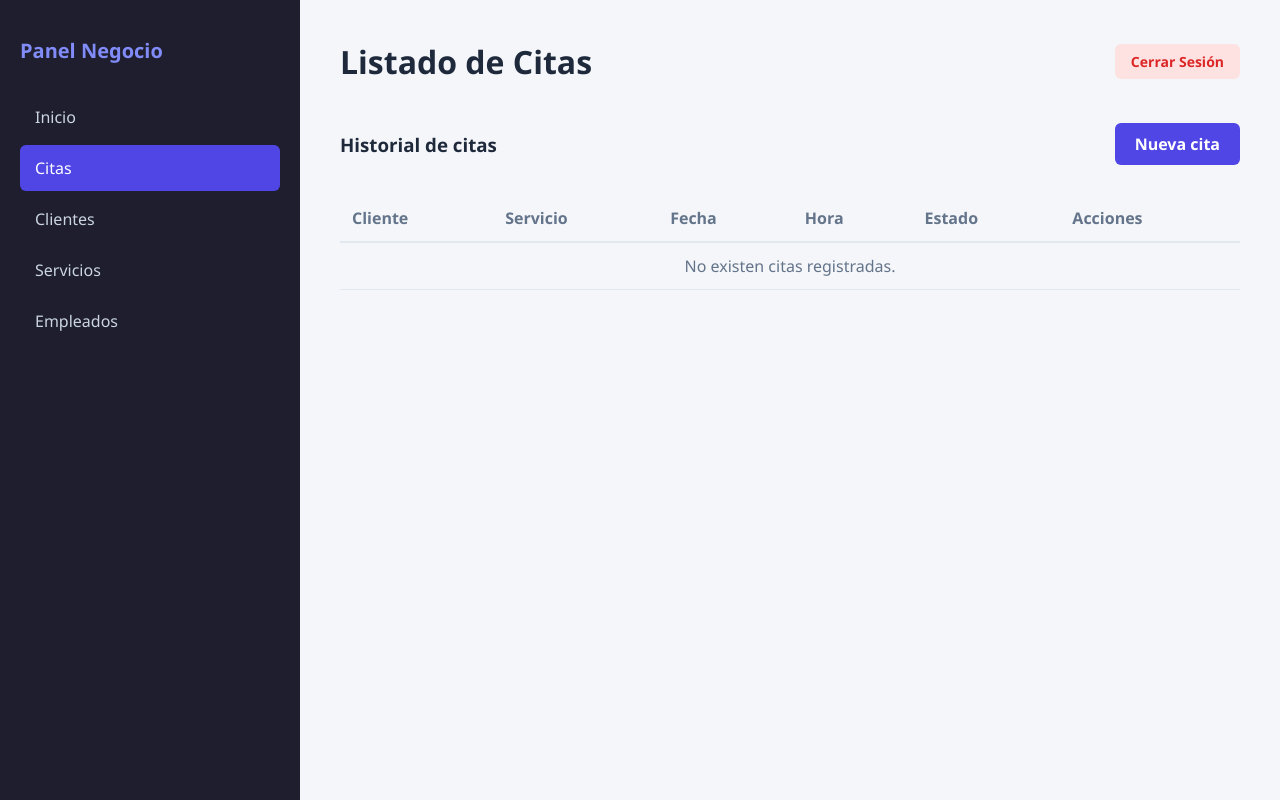
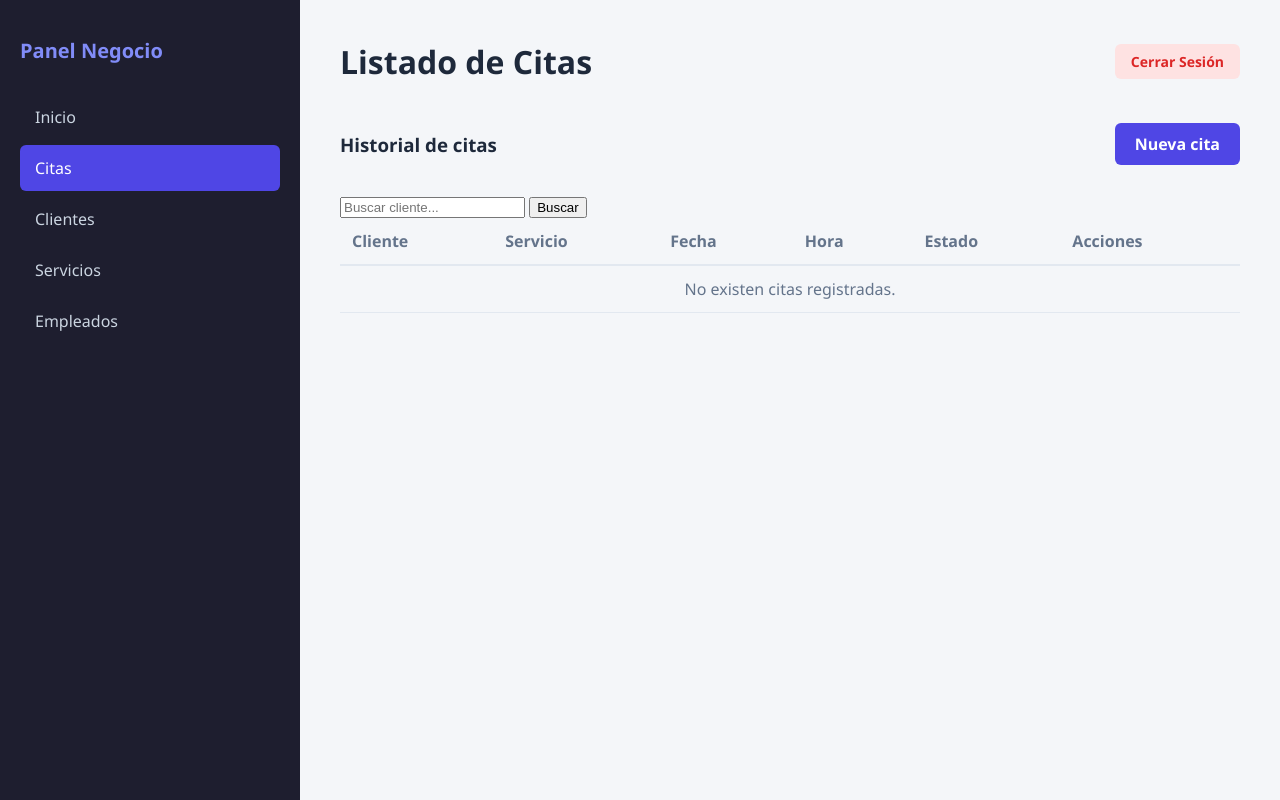
Before and after one commit to Developerian/Sistema-gestion-citas, a Django app: page /agenda/citas/ in a window 1280 px wide. Run offline with Django 5.2, Linux system fonts and the light colour scheme; the visitor is signed in with stand-in values (Sample User, id 1); data that the repository does not hold is empty.

Commit message:
Fix cita CRUD y mejorar componentes de interfaz

```diff
--- a/appointments/static/js/eliminar_cita.js
+++ b/appointments/static/js/eliminar_cita.js
@@ -3,12 +3,16 @@ document.addEventListener("DOMContentLoaded", () => {
     const botonesEliminar = document.querySelectorAll(".btn-open-delete");
     const modal = document.getElementById("modalEliminar");
     const cerrar = document.getElementById("cerrarModal");
+    const formulario = document.getElementById("formEliminar");
+
 
     botonesEliminar.forEach(boton => {
 
         boton.addEventListener("click", () => {
 
             const id = boton.dataset.id;
+
+            formulario.action = boton.dataset.url;
 
             modal.classList.remove("oculto");
 
--- /dev/null
+++ b/appointments/templates/citas/_modal_editar.html
@@ -0,0 +1,16 @@
+
+<div id="modal-editar" class="modal oculto">
+
+    <div class="modal-content">
+
+        <span id="cerrar-modal">&times;</span>
+
+        <h2>Editar cita</h2>
+
+        <div id="contenido-modal">
+
+        </div>
+
+    </div>
+
+</div>
--- /dev/null
+++ b/appointments/templates/citas/_modal_eliminar.html
@@ -0,0 +1,19 @@
+
+<div id="modalEliminar" class="modal oculto">
+    <div class="modal-content">
+        <h3>Eliminar cita</h3>
+        <p id="mensajeEliminar">¿Estás seguro de que deseas eliminar esta cita?</p>
+
+        <form id="formEliminar" method="post">
+            {% csrf_token %}
+            <div style="display: flex; gap: 10px; margin-top: 15px;">
+                <button type="submit" class="btn-delete">
+                    Sí, eliminar
+                </button>
+                <button type="button" id="cerrarModal">
+                    Cancelar
+                </button>
+            </div>
+        </form>
+    </div>
+</div>
--- a/appointments/templates/citas/lista_citas.html
+++ b/appointments/templates/citas/lista_citas.html
@@ -27,6 +27,19 @@ Listado de Citas
 
 </div>
 
+<form method="get">
+
+    <input
+        type="text"
+        name="buscar"
+        placeholder="Buscar cliente..."
+        value="{{ buscar }}">
+
+    <button type="submit">
+        Buscar
+    </button>
+
+</form>
 
 <table class="table-citas">
 
--- a/appointments/views.py
+++ b/appointments/views.py
@@ -6,6 +6,8 @@ from appointments.models import Cita
 from .forms import ClienteForm, Cliente
 from .forms import CitaForm
 from django.contrib import messages
+from django.conf import settings
+from django.db.models import Q
 
 from django.shortcuts import get_object_or_404
 from django.shortcuts import render, redirect
@@ -27,11 +29,12 @@ def editar_cita(request, id_cita):
 
         if formulario.is_valid():
             formulario.save()
+            messages.success(request, "La cita se ha editado exitosamente")
             return redirect("lista_citas")
 
     else:
 
-        formulario = CitaForm(instance=cita)
+        formulario = CitaForm(instance=cita, negocio=request.user.negocio)
 
     return render(
         request,
@@ -60,6 +63,7 @@ def crear_cita(request):
 @login_required
 def eliminar_cita(request, id_cita):
     negocio = request.user.negocio
+
     cita = get_object_or_404(
         Cita,
         id_cita = id_cita,
@@ -83,12 +87,43 @@ def eliminar_cita(request, id_cita):
 @login_required
 def lista_citas(request):
     negocio = request.user.negocio
-    citas = Cita.objects.filter(
-        id_servicio__id_negocio=negocio
+
+
+    #Parametros de la URL
+    buscar = request.GET.get("buscar", "").strip()
+    estado = request.GET.get("estado", "")
+    mostrar = int(request.GET.get("mostrar", settings.DEFAULT_PAGE_SIZE))
+    orden = request.GET.get("orden", "-fecha_cita")
+    page = request.GET.get("page", 1)
+
+    #Query inicial
+    queryset = (
+        Cita.objects.filter(id_servicio__id_negocio=negocio)
+        .select_related(
+            "id_cliente", "id_servicio"
+        )
     )
+
+    if buscar:
+        queryset = queryset.filter(
+        Q(id_cliente__primer_nombre__icontains=buscar) |
+        Q(id_cliente__primer_apellido__icontains=buscar) |
+        Q(id_cliente__cedula__icontains=buscar) |
+        Q(id_servicio__nombre_servicio__icontains=buscar)
+    )
+
+    #Contexto
     context = {
-        "citas": citas
+        "citas": queryset,
+        "buscar" : buscar,
+        "estado" : estado,
+        "mostrar" : mostrar ,
+        "orden" : orden ,
+        "page": page ,
+
     }
+
+
     return render(
         request,
         "citas/lista_citas.html",
--- a/config/settings.py
+++ b/config/settings.py
@@ -137,3 +137,6 @@ LOGIN_REDIRECT_URL = '/dashboard/'
 
 # A dónde mandar al usuario si intenta entrar a una página protegida sin iniciar sesión
 LOGIN_URL = '/auth/login/'
+
+DEFAULT_PAGE_SIZE = 10
+PAGE_SIZE_OPTIONS = [5, 10, 20, 50]
```
Also changed, not shown: other parts of appointments/templates/citas/lista_citas.html (+3 -36 lines), appointments/templates/citas/partials/tablas_citas.html (added).
